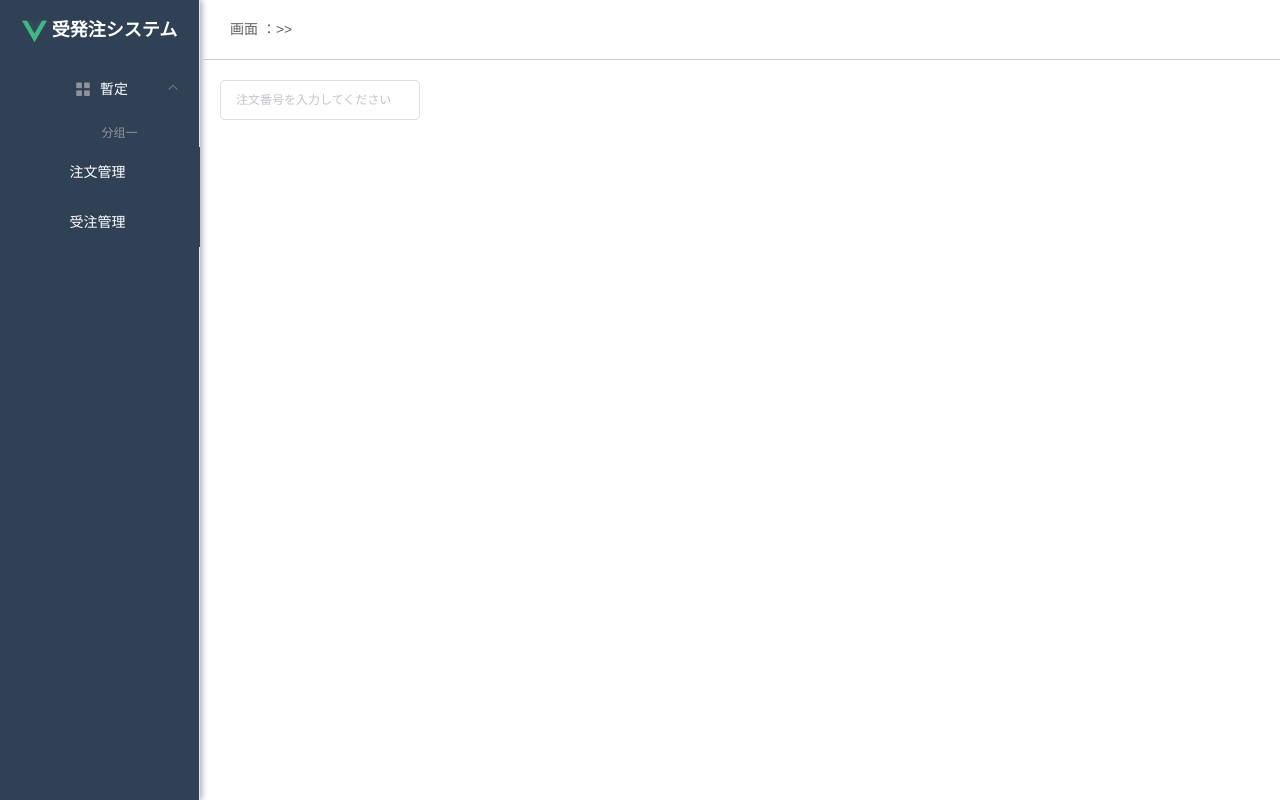
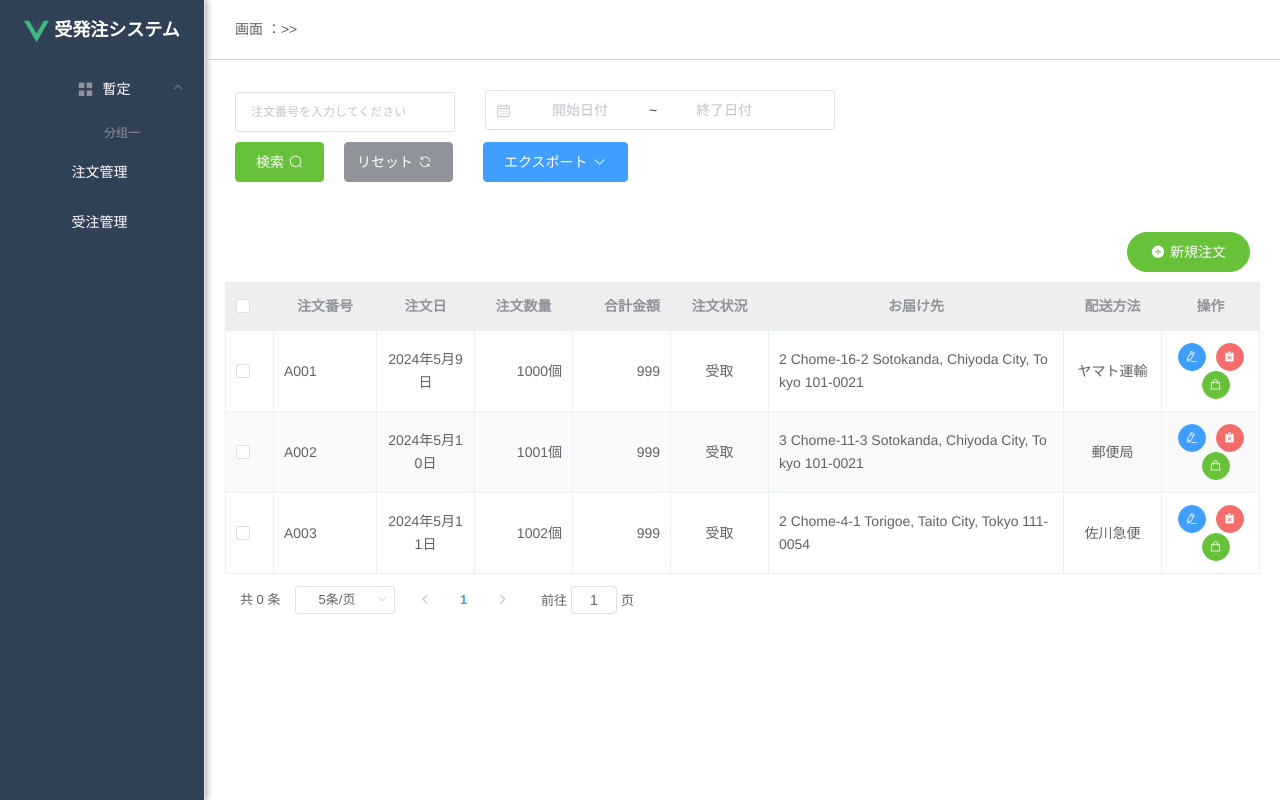
Before and after one commit to jackson51613/OrderManage, a Vue app: page /user in a window 1280 px wide. Built offline with nearby package versions, Linux system fonts and the light colour scheme.

Commit message:
2024年5月10日17:13:29

```diff
--- a/src/components/Aside.vue
+++ b/src/components/Aside.vue
@@ -1,6 +1,6 @@
 <template>
     <el-menu :default-openeds="['1']" style="min-height: 100%" background-color="rgb(48, 65, 86)" text-color="#fff"
-        :collapse-transition="false" :collapse="isCollapse" router>
+        :collapse-transition="false" router>
         <div style="height: 60px;line-height: 60px;text-align: center;font-size: 18px;">
             <img src="../assets/logo.png" alt="" style="width: 25px;position: relative;top: 8px;margin-right: 5px;">
             <b style="color: #fff">受発注システム</b>
@@ -11,8 +11,8 @@
             </template>
             <el-menu-item-group>
                 <template slot="title">分组一</template>
-                <el-menu-item index="/storelist">注文管理</el-menu-item>
-                <el-menu-item index="/employee">受注管理</el-menu-item>
+                <el-menu-item index="/user">注文管理</el-menu-item>
+                <el-menu-item index="/">受注管理</el-menu-item>
             </el-menu-item-group>
         </el-submenu>
     </el-menu>
@@ -24,4 +24,3 @@ export default {
     props: {
     }
 }
-</script>
--- a/src/components/Header.vue
+++ b/src/components/Header.vue
@@ -2,7 +2,7 @@
     <div style="text-align: left;font-size: 12px;line-height: 60px; display: flex">
         <div style="flex: 1;font-size: 18px;">
             <el-breadcrumb class="ml_10" separator="/" style="display: inline-block;">
-                <el-breadcrumb-item>画面 ：>>{{ pegeNum }}</el-breadcrumb-item>
+                <el-breadcrumb-item>画面 ：>>{{ pegeName }}</el-breadcrumb-item>
             </el-breadcrumb>
         </div>
     </div>
@@ -17,7 +17,7 @@ export default {
         }
     },
     props: {
-        pegeNum: String
+        pegeName: String
     },
     methods: {
 
--- a/src/views/ManageView.vue
+++ b/src/views/ManageView.vue
@@ -6,7 +6,7 @@
     </el-aside>
     <el-container>
       <el-header style="border-bottom: 1px solid #ccc">
-        <Header />
+        <Header :collapse="collapse" />
       </el-header>
       <el-main>
         <router-view />
@@ -27,8 +27,7 @@ export default {
   },
   data() {
     return {
-      sideWidth: 200,
-      logoTextShow: true
+      sideWidth: 205,
     }
   }
 }
--- a/src/views/User.vue
+++ b/src/views/User.vue
@@ -1,7 +1,66 @@
 <template>
-    <div style="text-align: left;">
-        <div>
-            <el-input v-model="input" placeholder="注文番号を入力してください" style="font-size: 12px;width: 200px;"></el-input>
+    <div style="text-align: left">
+        <div style="padding: 10px">
+            <el-input placeholder="注文番号を入力してください" style="font-size: 12px; width: 220px"></el-input>
+            <el-date-picker type="daterange" range-separator="~" start-placeholder="開始日付" end-placeholder="終了日付"
+                style="margin-left: 30px">
+            </el-date-picker>
+        </div>
+        <el-row>
+            <el-button type="success" @click="select" style="transform: translateX(10px)">検索<i class="el-icon-search"
+                    style="margin-left: 5px;"></i></el-button>
+            <el-button type="info" style="margin-left: 30px; padding-left: 12px" @click="reset">リセット<i
+                    class="el-icon-refresh" style="margin-left: 5px;"></i></el-button>
+            <el-dropdown>
+                <el-button type="primary" style="margin-left: 30px">
+                    エクスポート<i class="el-icon-arrow-down el-icon--right"></i>
+                </el-button>
+                <el-dropdown-menu slot="dropdown">
+                    <el-dropdown-item v-on:click.native="expxlsx">.xlsx</el-dropdown-item>
+                    <el-dropdown-item v-on:click.native="exppdf">.pdf</el-dropdown-item>
+                </el-dropdown-menu>
+            </el-dropdown>
+            <div style="padding: 10px">
+                <el-button type="success" round style="float: right; margin-top: 40px" @click="newOrder"
+                    icon="el-icon-circle-plus">新規注文</el-button>
+            </div>
+        </el-row>
+        <div style="margin-top: 10px">
+            <el-table :data="items" border stripe :header-cell-style="{ background: '#eee' }"
+                @selection-change="handleSelectionChange">
+                <el-table-column type="selection"> </el-table-column>
+                <el-table-column prop="orderNumber" label="注文番号" min-width="10%" header-align="center">
+                </el-table-column>
+                <el-table-column prop="orderDate" label="注文日" min-width="10%" align="center" header-align="center">
+                </el-table-column>
+                <el-table-column prop="orderQuantity" label="注文数量" min-width="10%" align="right" header-align="center">
+                </el-table-column>
+                <el-table-column prop="totalPrice" label="合計金額" min-width="10%" align="right" header-align="right">
+                </el-table-column>
+                <el-table-column prop="orderStatus" label="注文状況" min-width="10%" align="center">
+                </el-table-column>
+                <el-table-column prop="deliveryAddress" label="お届け先" min-width="30%" header-align="center">
+                </el-table-column>
+                <el-table-column prop="deliveryMethod" label="配送方法" min-width="10%" align="center">
+                </el-table-column>
+                <el-table-column prop="test" label="操作" min-width="10%" align="center">
+                    <el-tooltip content="編集" placement="top" @click="editOrder">
+                        <el-button type="primary" icon="el-icon-edit" circle size="mini"></el-button>
+                    </el-tooltip>
+                    <el-tooltip content="キャメル" placement="top" @click="cancelOrder">
+                        <el-button type="danger" icon="el-icon-s-release" circle size="mini"></el-button>
+                    </el-tooltip>
+                    <el-tooltip content="再購入" placement="top" @click="reBuy">
+                        <el-button type="success" icon="el-icon-goods" circle size="mini"></el-button>
+                    </el-tooltip>
+                </el-table-column>
+            </el-table>
+            <div style="padding: 10px">
+                <el-pagination @size-change="handleSizeChange" @current-change="handleCurrentChange" :current-page="pageNum"
+                    :page-sizes="[5, 10, 15, 20]" :page-size="pageSize" layout="total, sizes, prev, pager, next, jumper"
+                    :total="total">
+                </el-pagination>
+            </div>
         </div>
     </div>
 </template>
@@ -9,16 +68,91 @@
 
 <script>
 export default {
-    name: 'User',
+    name: "User",
     data() {
         return {
-        }
+            total: 0,
+            pageNum: 1,
+            pageSize: 5,
+            items: [
+                {
+                    orderNumber: "A001",
+                    orderDate: "2024年5月9日",
+                    orderQuantity: "1000個",
+                    totalPrice: 999,
+                    orderStatus: "受取",
+                    deliveryAddress:
+                        "2 Chome-16-2 Sotokanda, Chiyoda City, Tokyo 101-0021",
+                    deliveryMethod: "ヤマト運輸",
+                },
+                {
+                    orderNumber: "A002",
+                    orderDate: "2024年5月10日",
+                    orderQuantity: "1001個",
+                    totalPrice: 999,
+                    orderStatus: "受取",
+                    deliveryAddress:
+                        "3 Chome-11-3 Sotokanda, Chiyoda City, Tokyo 101-0021",
+                    deliveryMethod: "郵便局",
+                },
+                {
+                    orderNumber: "A003",
+                    orderDate: "2024年5月11日",
+                    orderQuantity: "1002個",
+                    totalPrice: 999,
+                    orderStatus: "受取",
+                    deliveryAddress: "2 Chome-4-1 Torigoe, Taito City, Tokyo 111-0054",
+                    deliveryMethod: "佐川急便",
+                },
+            ],
+        };
     },
-    props: {
+    props: {},
+    methods: {
+        handleSelectionChange(val) {
+            console.log(val);
+        },
+        edit(row) {
+            console.log(row);
+        },
+        handleSizeChange(val) {
+            /*传递过来当前是第几页*/
+            console.log(`每页 ${val} 条`);
+            this.pageSize = val; //获取当前每页显示条数
+            this.load();
+        },
+        handleCurrentChange(val) {
+            /*传递过来当前是第几页*/
+            console.log(`当前页: ${val}`);
+            this.pageNum = val; //获取当前第几页
+            this.load();
+        },
+        select() {
+            console.log("select");
+        },
+        reset() {
+            console.log("reset");
+        },
+        newOrder() {
+            console.log("newOrder");
+        },
+        expxlsx() {
+            console.log("xlsx");
+            //window.open("http://localhost:8084/user/expxlsx");
+        },
+        exppdf() {
+            console.log("pdf");
+            //window.open("http://localhost:8084/user/exppdf");
+        },
+        editOrder() {
 
+        },
+        cancelOrder() {
+
+        },
+        reBuy() {
+
+        },
     },
-    methods: {
-
-    }
-}
+};
 </script>
```
